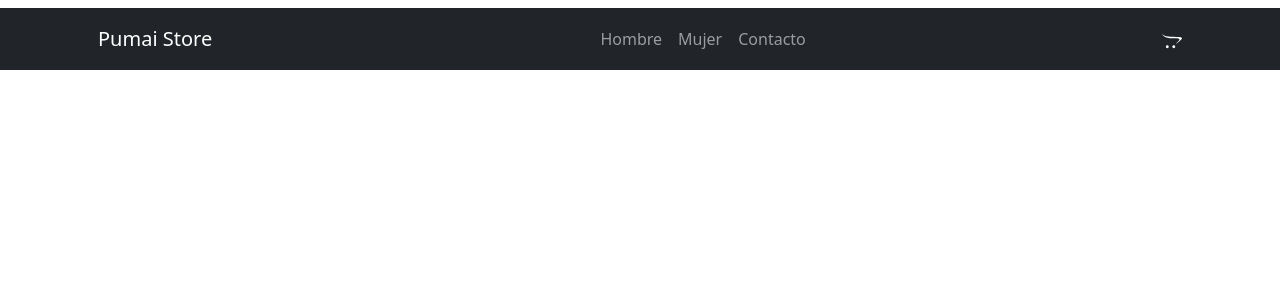
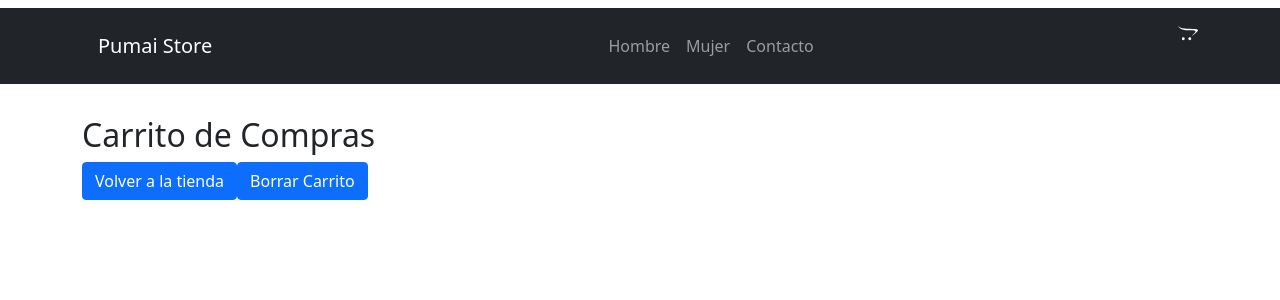
Before and after one commit to LucasMirand/PumaiStore, a React (Create React App) app: page /cart in a window 1280 px wide. Shown: the top 300 px of the page. Built offline with nearby package versions, Linux system fonts and the light colour scheme.

Commit message:
Clase9 y 10

```diff
--- a/src/App.js
+++ b/src/App.js
@@ -8,6 +8,11 @@ import { ItemDetailContainer } from './componente/contenedor/ItemDetailContainer
 import Contacto from './componente/Contacto/Contacto';
 //import Container from 'react-bootstrap/esm/Container';
 //import ComponenteConteiner from './componente/NabVar/contenedor/ComponenteContenedor';
+//import {createContext} from 'react'
+import {AppContextProvider} from './componente/Context/appContext'
+import { Cart } from './componente/Cart/Cart';
+//import {createContext } from 'react'
+
 
 
 function App() {
@@ -17,25 +22,11 @@ function App() {
   const mostrar=()=>{
     console.log('ESTO ES UN ARROW FUNCTION')
   }
+
   //ITEM LIST CONTAINER----End------
+  return (
 
-  //BTN-Contador ---Start--------------
-  /*const stock = 8
-  const initial = 1
-  const agregar = (count) => {
-    console.log(`usted agregó ${count} items`)
-
-  }*/
-//BTN-Contador ------end------------
-
-//ITEM List Detail ----Start
-//Filtro
-//  const idP = 4;
-
-//Item list Detal END
-
-
-  return (
+    <AppContextProvider>
     <Router>
       <div className="App">
         <div className="navbar">
@@ -58,15 +49,14 @@ function App() {
           <Route exact path='/producto/:idp'>
             <ItemDetailContainer/>
           </Route>
-          {/*<ItemCount
-          stock={stock}
-          initial={initial}
-          agregar={agregar}/>*/}
+          <Route path='/cart'><Cart/> </Route>
+
 
         </Switch>
         { /* <Footer/> */}
       </div>
     </Router>
+    </AppContextProvider>
   );
 }
 
--- a/src/componente/BtnCont/ItemCount.jsx
+++ b/src/componente/BtnCont/ItemCount.jsx
@@ -2,9 +2,11 @@ import { useState } from 'react';
 import Container from 'react-bootstrap/Container'
 //import Button from '@restart/ui/esm/Button';
 import Button from 'react-bootstrap/Button'
+import { Link } from 'react-router-dom';
 
-export function ItemCount({stock,initial,agregar}) {
+export function ItemCount({stock,initial,onAdd}) {
     const [count, setCount] = useState(initial)
+    const [boton, setBoton] = useState(false)
     const sumar = () =>{
       if (count <stock){
       setCount(count +1);}
@@ -13,22 +15,34 @@ export function ItemCount({stock,initial,agregar}) {
       if (count > 1) setCount(count -1)
     }
     const add =()=> {
-      agregar(count);
+
+      onAdd(count);
       setCount(initial)
+      setBoton(true)
     }
 
     return (
       <>
         <div className="Input">
-          <p>Contador </p>
+          <p>Cantidad </p>
           <Container>
             <Button variant="primary" onClick={restar}>-</Button> {' '}
             <label>{count}</label>{' '}
             <Button variant="primary" onClick={sumar}>+</Button>
-            <div><Button variant="outline-success" onClick={add}>Agregar</Button></div>
+            {boton ?
+                <div>
+                    <Link to='/cart'>
+                        <Button variant="success">Finalizar</Button>
+                    </Link>
+                    <Link to='/'>
+                        <Button variant="warning">Segir comprando</Button>
+                    </Link>
+                </div>
+            :
+             <Button variant="outline-success" onClick={add}>Agregar</Button>}
           </Container>
+        </div>
 
-        </div>
       </>
     )
   }
--- /dev/null
+++ b/src/componente/Cart/Cart.jsx
@@ -0,0 +1,32 @@
+
+import Container from 'react-bootstrap/esm/Container'
+import { useAppContext } from '../Context/appContext'
+import { Link } from 'react-router-dom'
+import Button from 'react-bootstrap/Button'
+
+
+export const Cart = () => {
+
+    const {producto,borrarListado,borrarProducto} = useAppContext()
+    console.log(producto)
+
+
+
+    return (
+        <Container>
+
+        <div>
+            <h2>Carrito de Compras</h2>
+            {producto.map((prod)=>
+            <div key={prod.item.id}>
+                <div>{prod.item.title} x {prod.quantity}</div>
+                <div>precio: $ {prod.item.price*prod.quantity}</div>
+                <Button onClick={()=>borrarProducto(prod.item.id)}>Remover Producto </Button>
+            </div>)}
+        </div>
+        <Link to='/'><Button>Volver a la tienda</Button></Link>
+        <Button onClick={borrarListado}>Borrar Carrito</Button>
+
+        </Container>
+    )
+}
--- /dev/null
+++ b/src/componente/Context/appContext.jsx
@@ -0,0 +1,39 @@
+import {useState, createContext, useContext} from 'react'
+
+const AppContext = createContext()
+
+export const useAppContext = () => useContext(AppContext)
+
+
+export const AppContextProvider = ({children}) => {
+    const [producto, setProducto] = useState([])
+
+    function agregarAlCarrito(prod, cant){
+        if(producto.find(prods => prods.item.id === prod.id)){
+         alert('ya agregaste éste producto al carrito');
+         const updateCart = [...producto]
+         updateCart.forEach((prods) =>{
+             if(prods.item.id === prod.id){prods.quantity += cant}
+         })
+        } else setProducto([...producto, {item: prod, quantity: cant}])
+    }
+
+    const borrarListado=()=>{
+        setProducto([])
+    }
+    const borrarProducto =(itemId)=> {
+        const elimProd = producto.filter (prods => prods.item.id !== itemId )
+        setProducto(elimProd)
+    }
+    console.log(producto)
+    return (
+        <AppContext.Provider value={{
+            producto,
+            agregarAlCarrito,
+            borrarListado,
+            borrarProducto
+        }}>
+            {children}
+        </AppContext.Provider>
+    )
+}
--- a/src/componente/Items/ItemDetail.js
+++ b/src/componente/Items/ItemDetail.js
@@ -1,10 +1,26 @@
 import React from 'react'
 import Card from 'react-bootstrap/Card'
-import Button from 'react-bootstrap/Button'
+//import Button from 'react-bootstrap/Button'
+import {ItemCount} from '../BtnCont/ItemCount'
+import { useAppContext } from '../Context/appContext'
 //import { Link } from 'react-router-dom'
 
 export const ItemDetail= ({filtrado}) => {
-    console.log(filtrado)
+  const {producto, agregarAlCarrito} = useAppContext()
+
+  let stock = 5
+  let initial = 1
+  const onAdd=(cant)=>{
+      console.log(cant)
+      agregarAlCarrito(filtrado,cant)
+      console.log(producto)
+  }
+
+
+  //agregar
+
+
+  //  console.log(filtrado)
     return (
         <>
         <Card key={filtrado.id} style={{ width: '18rem' }}>
@@ -18,9 +34,10 @@ export const ItemDetail= ({filtrado}) => {
             {`$ ${filtrado.price}`}
           </Card.Text>
           {/*<Link to={`/producto/${filtrado.id}`}>*/}
-            <Button variant="success">Comprar</Button>
+
           {/*</Link>*/}
         </Card.Body>
+        <ItemCount stock={stock} initial={initial} onAdd={onAdd}/>
         </Card>
         </>
     )
--- a/src/componente/Items/ItemList.js
+++ b/src/componente/Items/ItemList.js
@@ -3,10 +3,13 @@ import Card from 'react-bootstrap/Card'
 import Button from 'react-bootstrap/Button'
 import { Link } from 'react-router-dom'
 import './ItemList.css'
+//import { useAppContext } from '../Context/appContext'
+
 
 export const ItemList = ({item}) => {
 
-//console.log(item)
+  //const {producto} = useAppContext()
+  //console.log(producto)
     return (
         <>{/*
         <ul>
--- a/src/componente/NabVar/NavBar.jsx
+++ b/src/componente/NabVar/NavBar.jsx
@@ -11,7 +11,7 @@ function NavBar() {
       <Navbar bg="dark" variant="dark" expand="lg">
           <Container>
             <Link className="nav-link" to='/'>
-              <Navbar.Brand > Pumai Store</Navbar.Brand>
+              <Navbar.Brand>Pumai Store</Navbar.Brand>
             </Link>
             <Nav>
               <Link className="nav-link" to='/categoria/men'>
@@ -21,11 +21,12 @@ function NavBar() {
                 <Nav>Mujer</Nav>
               </Link>
               <Link className="nav-link" to='/contacto'>
-                <Nav >Contacto</Nav>
+                <Nav>Contacto</Nav>
               </Link>
             </Nav>
-            <Navbar.Brand href="#home"> <IconNav/></Navbar.Brand>
-
+            <Link to='/cart'>
+              <Navbar.Brand href="#home"><IconNav/></Navbar.Brand>
+            </Link>
           </Container>
       </Navbar>
     )
--- a/src/componente/contenedor/ItemDetailContainer.js
+++ b/src/componente/contenedor/ItemDetailContainer.js
@@ -12,7 +12,7 @@ export const ItemDetailContainer = () => {
 
   const [loading, setLoading] = useState(true)
   const [filtrado, setFiltrado] = useState({})
-//const [loading, setLoading] = useState(true)
+
 
 
 
--- a/src/index.js
+++ b/src/index.js
@@ -6,7 +6,7 @@ import reportWebVitals from './reportWebVitals';
 
 ReactDOM.render(
 
-    <App />,
+    <App/>,
   document.getElementById('root')
 );
 
```
